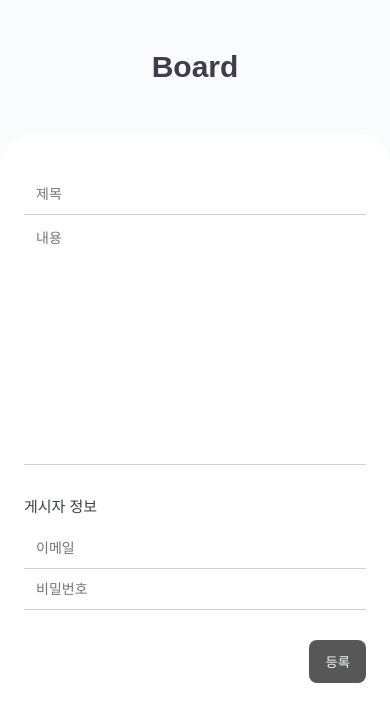
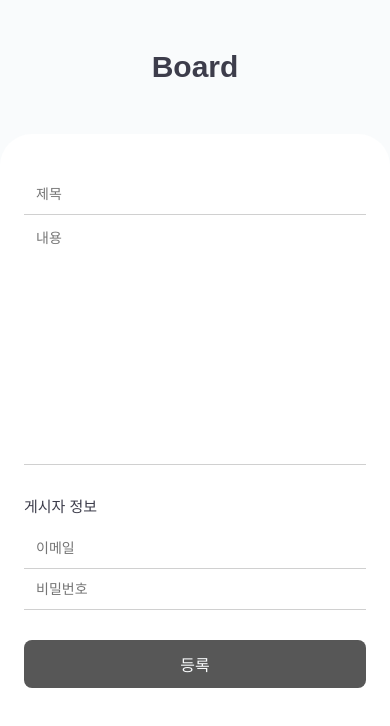
Before and after one commit to zmin9/board, a React (Create React App) app in the folder board/: page /write in a window 390 px wide. Shown: the top 726 px of the page. Built offline with nearby package versions, Linux system fonts and the light colour scheme.

Commit message:
feat: set button width by media query

```diff
--- a/board/src/components/common/Button.tsx
+++ b/board/src/components/common/Button.tsx
@@ -5,7 +5,7 @@ type ButtonProps = {
   designType: 'primary' | 'secondary',
   onClick: (e?: any) => void,
   fullWidth?: boolean,
-  children: string
+  children: JSX.Element
 }
 
 const BasicButton = styled.button<ButtonProps>`
--- a/board/src/components/common/Text.tsx
+++ b/board/src/components/common/Text.tsx
@@ -4,7 +4,7 @@ import React from 'react';
 type TextStyle = {
   size: string,
   weight: number,
-  color: string,
+  color?: string,
 };
 type Props = {
   style: TextStyle,
@@ -14,7 +14,7 @@ type Props = {
 const CustomText = styled.span<TextStyle>`
   font-size: ${({ size }) => size};
   font-weight: ${({ weight }) => weight};
-  color: ${({ color, theme }) => theme.colors[color] || theme.colors.textMain};
+  color: ${({ color, theme }) => color && (theme.colors[color] || theme.colors.textMain)};
 `;
 
 export default function Text({ style, children }: Props) {
--- a/board/src/pages/WritePage.tsx
+++ b/board/src/pages/WritePage.tsx
@@ -4,6 +4,7 @@ import TextArea from '../components/write/TextArea';
 import Text from '../components/common/Text';
 import Button from '../components/common/Button';
 import { useRef } from 'react';
+import mediaQuery from '../styles/mediaQuery';
 
 type TextInputElementType = HTMLInputElement | HTMLTextAreaElement;
 
@@ -22,6 +23,12 @@ const UserInfoHeader = styled.div`
 const WrapButtonRightAlign = styled.div`
   display: flex;
   justify-content: end;
+
+  ${mediaQuery.small} {
+    button {
+      width: 100%;
+    }
+  }
 `;
 
 const WritePage = () => {
@@ -29,7 +36,7 @@ const WritePage = () => {
 
   const onclickHandler = () => {
     alert(`${refs.current[0].value} / ${refs.current[1].value} / ${refs.current[2].value} / ${refs.current[3].value}`);
-  }
+  };
 
   return (
     <Container>
@@ -68,7 +75,7 @@ const WritePage = () => {
           type="submit"
           designType="primary"
         >
-          등록
+          <Text style={{size: '16px', weight: 500}}>등록</Text>
         </Button>
       </WrapButtonRightAlign>
     </Container>
```
